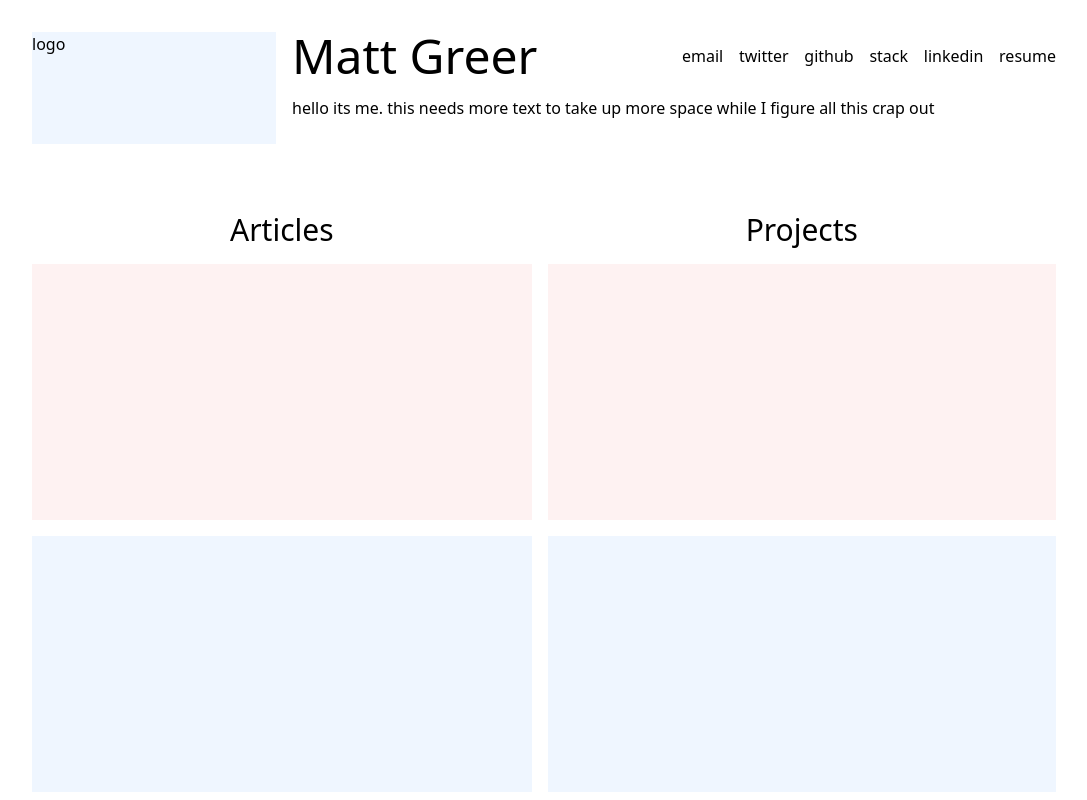
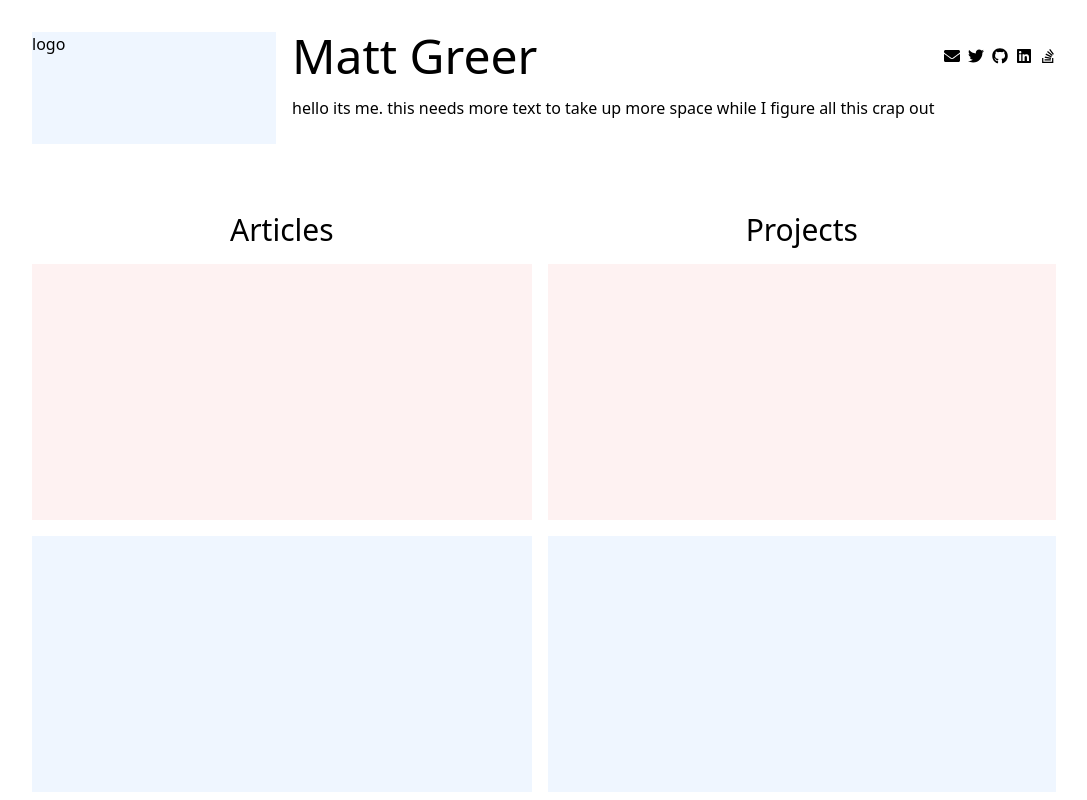
Before and after one commit to city41/mattgreer.dev, a Next.js app: page / in a window 1280 px wide. Shown: the top 800 px of the page, without its empty margins (96-1183 px from the left). Built offline with nearby package versions, Linux system fonts and the light colour scheme.

Commit message:
react-icons

```diff
--- a/components/index/Header.tsx
+++ b/components/index/Header.tsx
@@ -1,5 +1,12 @@
 import React from 'react';
 import clsx from 'clsx';
+import {
+	FaEnvelope,
+	FaGithub,
+	FaLinkedin,
+	FaStackOverflow,
+	FaTwitter,
+} from 'react-icons/fa';
 
 type HeaderProps = {
 	className?: string;
@@ -10,13 +17,12 @@ function Header({ className }: HeaderProps) {
 		<header className={clsx(className, 'grid grid-cols-8 grid-rows-2 gap-4')}>
 			<div className="bg-blue-50 col-span-2 sm:row-span-2">logo</div>
 			<h1 className="text-5xl col-span-6 sm:col-span-3">Matt Greer</h1>
-			<div className="flex flex-row col-span-8 sm:col-span-3 justify-between items-center">
-				<div>email</div>
-				<div>twitter</div>
-				<div>github</div>
-				<div>stack</div>
-				<div>linkedin</div>
-				<div>resume</div>
+			<div className="flex flex-row col-span-8 sm:col-span-3 justify-end items-center space-x-2">
+				<FaEnvelope />
+				<FaTwitter />
+				<FaGithub />
+				<FaLinkedin />
+				<FaStackOverflow />
 			</div>
 			<div className="col-span-8 sm:col-span-6">
 				hello its me. this needs more text to take up more space while I figure
--- a/package.json
+++ b/package.json
@@ -10,7 +10,8 @@
     "clsx": "^1.1.1",
     "next": "latest",
     "react": "^16.13.1",
-    "react-dom": "^16.13.1"
+    "react-dom": "^16.13.1",
+    "react-icons": "^3.11.0"
   },
   "devDependencies": {
     "@types/node": "^14.14.9",
```
Also changed, not shown: 1 other file (tests, documents, lock files or other folders).
